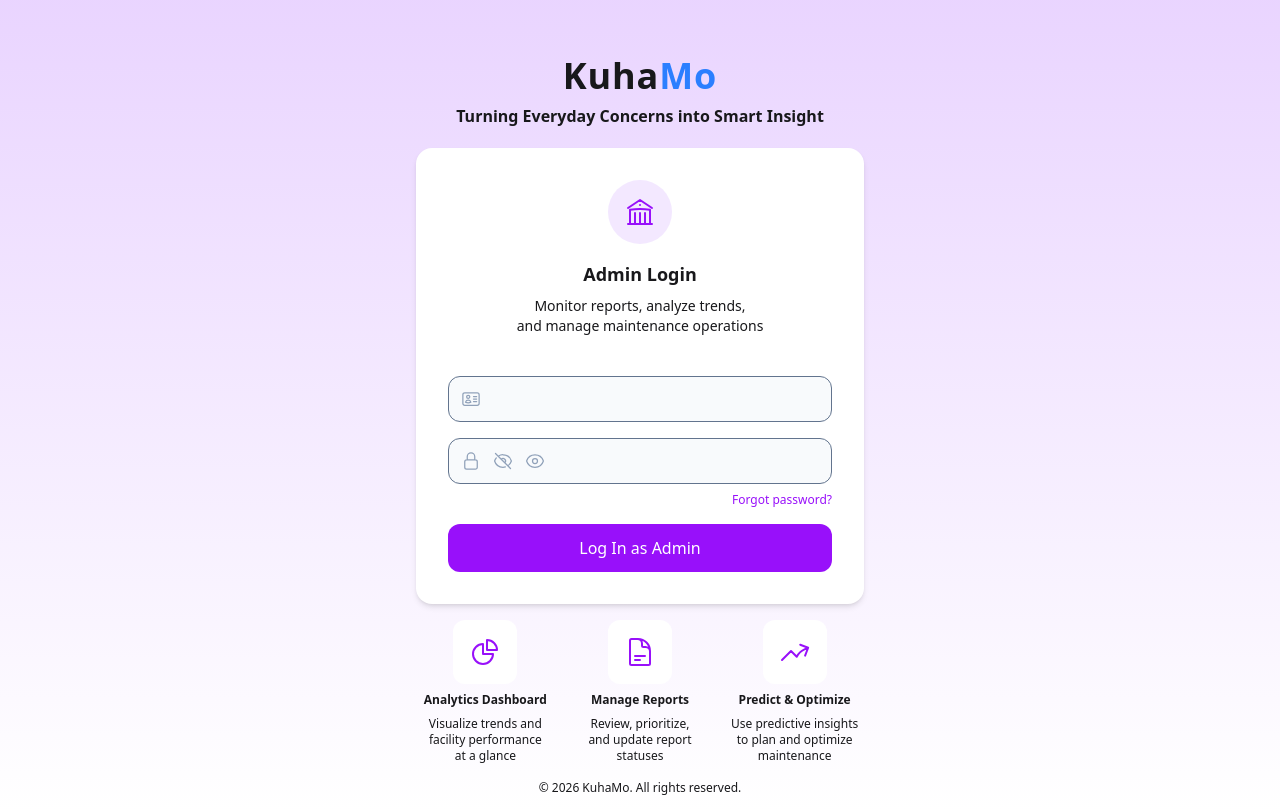
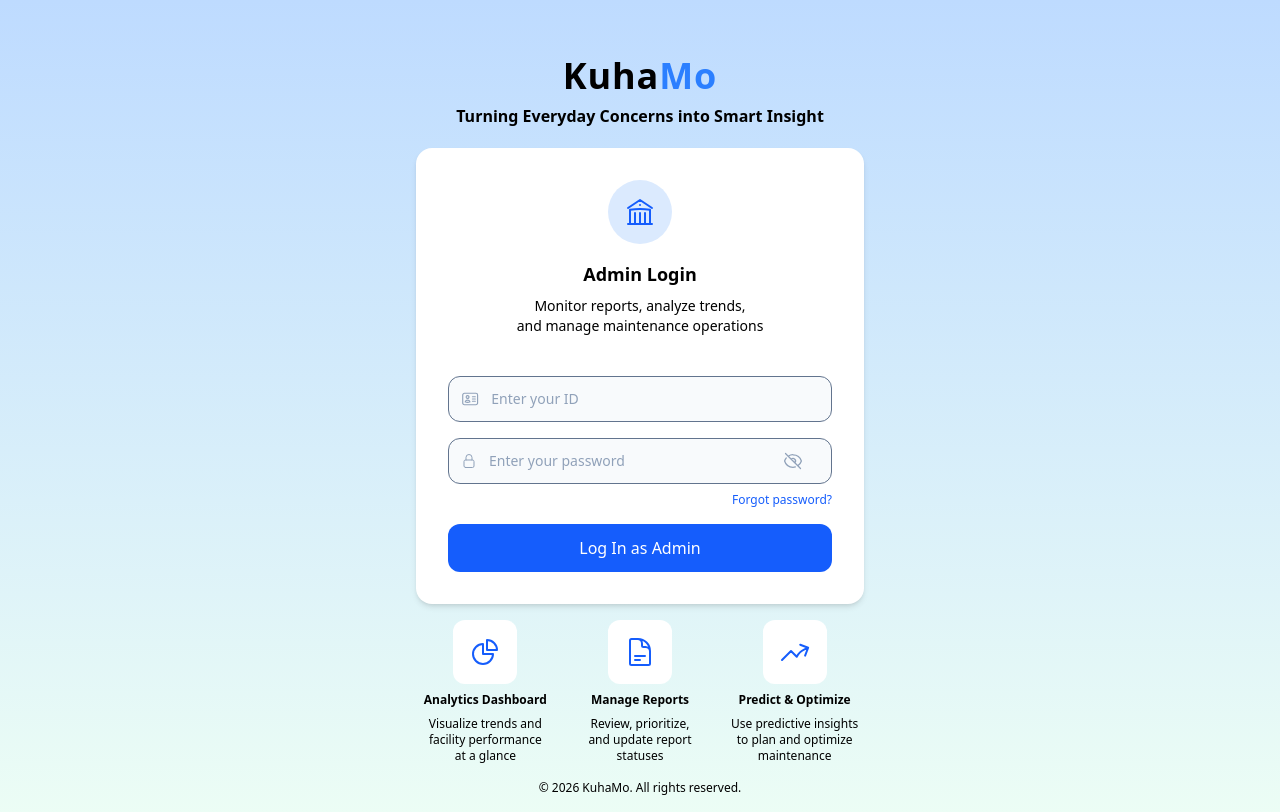
Before and after one commit to sjane16/KuhaMo, a Django app: page /auth/admin_login/ in a window 1280 px wide. Run offline with Django 5.2, Linux system fonts and the light colour scheme; some libraries are stand-ins or nearby versions; some web fonts are replaced.

Commit message:
Connected splash screen to login page with working backend

```diff
--- a/accounts/templates/accounts/admin_login.html
+++ b/accounts/templates/accounts/admin_login.html
@@ -10,7 +10,7 @@
         <link rel="preconnect" href="https://fonts.gstatic.com" crossorigin>
         <link href="https://fonts.googleapis.com/css2?family=DynaPuff:wght@400..700&family=Inter:ital,opsz,wght@0,14..32,100..900;1,14..32,100..900&family=Modak&family=Poppins:ital,wght@0,100;0,200;0,300;0,400;0,500;0,600;0,700;0,800;0,900;1,100;1,200;1,300;1,400;1,500;1,600;1,700;1,800;1,900&display=swap" rel="stylesheet">
     </head>
-    <body class="bg-gradient-to-t from-fuschia-400 to-purple-200 min-h-screen flex flex-col items-center justify-start pt-14 p-4 font-poppins">
+    <body class="bg-gradient-to-t from-emerald-50 to-blue-200 min-h-screen flex flex-col items-center justify-start pt-14 p-4 text-black font-poppins">
         <div class="login_title">
             <img>
             <div class="flex flex-wrap text-center justify-center">
@@ -21,8 +21,9 @@
         </div>
         <form method="POST" class="bg-white p-8 rounded-2xl shadow-md w-full max-w-md mb-4">
             {% csrf_token %}
+
             <div class="flex flex-col items-center text-center mb-10">
-                <div class="flex items-center justify-center w-16 h-16 bg-purple-100 text-purple-600 rounded-full mb-4">
+                <div class="flex items-center justify-center w-16 h-16 bg-blue-100 text-blue-600 rounded-full mb-4">
                     <svg xmlns="http://www.w3.org/2000/svg" fill="none" viewBox="0 0 24 24" stroke-width="1.5" stroke="currentColor" class="w-8 h-8">
                         <path stroke-linecap="round" stroke-linejoin="round" d="M12 21v-8.25M15.75 21v-8.25M8.25 21v-8.25M3 9l9-6 9 6m-1.5 12V10.332A48.36 48.36 0 0 0 12 9.75c-2.551 0-5.056.2-7.5.582V21M3 21h18M12 6.75h.008v.008H12V6.75Z" />
                     </svg>
@@ -30,6 +31,28 @@
                 <h1 class="text-lg font-semibold">Admin Login</h1>
                 <p class="text-sm pt-2">Monitor reports, analyze trends, <br> and manage maintenance operations</p>
             </div>
+
+            {% if messages %}
+                <div class="mt-6 mb-6 ">
+                    {% for message in messages %}
+                        <div class="flex items-center border p-3 rounded-xl text-sm {% if message.tags == 'error' %}bg-red-200 border-red-600 text-red-700{% else %}bg-green-200 border-green-600 text-green-700{% endif %} shadow-md animate-pulse">
+
+                            {% if message.tags == 'error' %}
+                            <svg xmlns="http://www.w3.org/2000/svg" fill="none" viewBox="0 0 24 24" stroke-width="1.5" stroke="currentColor" class="w-5 h-5 text-red-700 mr-1">
+                                <path stroke-linecap="round" stroke-linejoin="round" d="M12 9v3.75m9-.75a9 9 0 1 1-18 0 9 9 0 0 1 18 0Zm-9 3.75h.008v.008H12v-.008Z" />
+                            </svg>
+
+                            {% else %}
+                            <svg xmlns="http://www.w3.org/2000/svg" fill="none" viewBox="0 0 24 24" stroke-width="1.5" stroke="currentColor" class="w-5 h-5 text-green-700 mr-1">
+                                <path stroke-linecap="round" stroke-linejoin="round" d="M9 12.75 11.25 15 15 9.75M21 12a9 9 0 1 1-18 0 9 9 0 0 1 18 0Z" />
+                            </svg>
+                            {% endif %}
+                            <span class="font-medium">{{message}}</span>
+                        </div>
+                    {% endfor %}
+                </div>
+            {% endif %}
+
             <div class="login_id">
                 <div class="flex items-center w-full p-3 bg-slate-50 border border-slate-500 rounded-xl focus-within:ring-2 focus-within:ring-purple-100 transition mb-4">
                     <svg xmlns="http://www.w3.org/2000/svg" fill="none" viewBox="0 0 24 24" stroke-width="1.5" stroke="currentColor" class="w-5 h-5 text-slate-400 mr-3">
@@ -46,25 +69,28 @@
 
                     {{form.admin_password}}
 
-                    <svg xmlns="http://www.w3.org/2000/svg" id="slash_eye_icon" fill="none" viewBox="0 0 24 24" stroke-width="1.5" stroke="currentColor" class="w-5 h-5 text-slate-400 mr-3">
+                <button type="button" id="eye_toggle_btn" class="focus:outline-none cursor-pointer select-none flex items-center justify-center ml-2 mr-1">
+
+                    <svg xmlns="http://www.w3.org/2000/svg" id="slash_eye_icon" fill="none" viewBox="0 0 24 24" stroke-width="1.5" stroke="currentColor" class="w-5 h-5 text-slate-400 mr-3 transition">
                         <path stroke-linecap="round" stroke-linejoin="round" d="M3.98 8.223A10.477 10.477 0 0 0 1.934 12C3.226 16.338 7.244 19.5 12 19.5c.993 0 1.953-.138 2.863-.395M6.228 6.228A10.451 10.451 0 0 1 12 4.5c4.756 0 8.773 3.162 10.065 7.498a10.522 10.522 0 0 1-4.293 5.774M6.228 6.228 3 3m3.228 3.228 3.65 3.65m7.894 7.894L21 21m-3.228-3.228-3.65-3.65m0 0a3 3 0 1 0-4.243-4.243m4.242 4.242L9.88 9.88" />
                     </svg>
 
-                    <svg xmlns="http://www.w3.org/2000/svg" id="open_eye_icon" fill="none" viewBox="0 0 24 24" stroke-width="1.5" stroke="currentColor" class="w-5 h-5 text-slate-400 mr-3">
+                    <svg xmlns="http://www.w3.org/2000/svg" id="open_eye_icon" fill="none" viewBox="0 0 24 24" stroke-width="1.5" stroke="currentColor" class="w-5 h-5 text-slate-400 mr-3 transition hidden">
                         <path stroke-linecap="round" stroke-linejoin="round" d="M2.036 12.322a1.012 1.012 0 0 1 0-.639C3.423 7.51 7.36 4.5 12 4.5c4.638 0 8.573 3.007 9.963 7.178.07.207.07.431 0 .639C20.577 16.49 16.64 19.5 12 19.5c-4.638 0-8.573-3.007-9.963-7.178Z" />
                         <path stroke-linecap="round" stroke-linejoin="round" d="M15 12a3 3 0 1 1-6 0 3 3 0 0 1 6 0Z" />
                     </svg>
+                </button>
                 </div>
             </div>
                 <p class="text-right mb-4">
-                    <a href="#" class="text-xs text-purple-600 hover:underline transition">Forgot password?</a>
+                    <a href="#" class="text-xs text-blue-600 hover:underline transition">Forgot password?</a>
                 </p>
-            <button class="w-full bg-purple-600 p-3 rounded-xl text-white" type="submit">Log In as Admin</button>
+            <button class="w-full bg-blue-600 p-3 rounded-xl text-white" type="submit">Log In as Admin</button>
         </form>
         <div class="grid grid-cols-3 gap-4 w-full max-w-md mx-auto mb-4">
             <div class="flex flex-col text-center items-center">
                 <div class="flex items-center justify-center bg-white w-16 h-16 rounded-xl mb-2">
-                    <svg xmlns="http://www.w3.org/2000/svg" fill="none" viewBox="0 0 24 24" stroke-width="1.5" stroke="currentColor" class="text-purple-600 w-8 h-8">
+                    <svg xmlns="http://www.w3.org/2000/svg" fill="none" viewBox="0 0 24 24" stroke-width="1.5" stroke="currentColor" class="text-blue-600 w-8 h-8">
                         <path stroke-linecap="round" stroke-linejoin="round" d="M10.5 6a7.5 7.5 0 1 0 7.5 7.5h-7.5V6Z" />
                         <path stroke-linecap="round" stroke-linejoin="round" d="M13.5 10.5H21A7.5 7.5 0 0 0 13.5 3v7.5Z" />
                     </svg>
@@ -74,7 +100,7 @@
             </div>
             <div class="flex flex-col text-center items-center">
                 <div class="flex items-center justify-center bg-white w-16 h-16 rounded-xl mb-2">
-                    <svg xmlns="http://www.w3.org/2000/svg" fill="none" viewBox="0 0 24 24" stroke-width="1.5" stroke="currentColor" class="text-purple-600 w-8 h-8">
+                    <svg xmlns="http://www.w3.org/2000/svg" fill="none" viewBox="0 0 24 24" stroke-width="1.5" stroke="currentColor" class="text-blue-600 w-8 h-8">
                         <path stroke-linecap="round" stroke-linejoin="round" d="M19.5 14.25v-2.625a3.375 3.375 0 0 0-3.375-3.375h-1.5A1.125 1.125 0 0 1 13.5 7.125v-1.5a3.375 3.375 0 0 0-3.375-3.375H8.25m0 12.75h7.5m-7.5 3H12M10.5 2.25H5.625c-.621 0-1.125.504-1.125 1.125v17.25c0 .621.504 1.125 1.125 1.125h12.75c.621 0 1.125-.504 1.125-1.125V11.25a9 9 0 0 0-9-9Z" />
                     </svg>
                 </div>
@@ -83,7 +109,7 @@
             </div>
             <div class="flex flex-col text-center items-center">
                 <div class="flex items-center justify-center bg-white rounded-xl w-16 h-16 mb-2">
-                    <svg xmlns="http://www.w3.org/2000/svg" fill="none" viewBox="0 0 24 24" stroke-width="1.5" stroke="currentColor" class="text-purple-600 w-8 h-8">
+                    <svg xmlns="http://www.w3.org/2000/svg" fill="none" viewBox="0 0 24 24" stroke-width="1.5" stroke="currentColor" class="text-blue-600 w-8 h-8">
                         <path stroke-linecap="round" stroke-linejoin="round" d="M2.25 18 9 11.25l4.306 4.306a11.95 11.95 0 0 1 5.814-5.518l2.74-1.22m0 0-5.94-2.281m5.94 2.28-2.28 5.941" />
                     </svg>
                 </div>
@@ -94,5 +120,29 @@
         <footer>
             <p class="text-xs">&copy; 2026 KuhaMo. All rights reserved.</p>
         </footer>
+        <script>
+
+            const passwordTextfield = document.getElementById('admin_password_field');
+            const toggleButton = document.getElementById('eye_toggle_btn');
+            const slashEye = document.getElementById('slash_eye_icon');
+            const openEye = document.getElementById('open_eye_icon');
+
+            toggleButton.addEventListener('click', function() {
+
+                if(!slashEye.classList.contains('hidden')){
+
+                    passwordTextfield.type = 'text';
+
+                    slashEye.classList.add('hidden');
+                    openEye.classList.remove('hidden');
+                }else{
+
+                    passwordTextfield.type = 'password';
+
+                    openEye.classList.add('hidden');
+                    slashEye.classList.remove('hidden');
+                }
+            })
+        </script>
     </body>
 </html>
--- a/accounts/templates/accounts/index.html
+++ b/accounts/templates/accounts/index.html
@@ -88,7 +88,7 @@
               Report issues, track status, and get AI assistance.
             </p>
             <a
-              href="/report"
+              href="{% url 'student_login' %}"
               class="group mt-2 px-4 py-2 bg-blue-600 hover:bg-blue-700 active:scale-95 text-white rounded-xl text-sm inline-flex w-full justify-between items-center transition"
             >
               Enter as User
@@ -116,7 +116,7 @@
               Monitor reports, analyze trends, and manage operations.
             </p>
             <a
-              href="/report"
+              href="{% url 'admin_login' %}"
               class="group mt-2 px-4 py-2 bg-blue-600 hover:bg-blue-700 active:scale-95 text-white rounded-xl text-sm inline-flex w-full justify-between items-center transition"
             >
               Enter as Admin
--- a/accounts/views.py
+++ b/accounts/views.py
@@ -1,10 +1,65 @@
-from django.shortcuts import render
-
-def student_login(request):
-    return render(request, 'accounts/student_login.html')
-
-def admin_login(request):
-    return render(request, 'accounts/admin_login.html')
+from django.shortcuts import render, redirect
+from .forms import StudentLogin, AdminLogin
+from django.contrib.auth import authenticate, login
+from django.contrib import messages
+from django.contrib.messages import get_messages
 
 def splash_screen(request):
     return render(request, 'accounts/index.html')
+
+def student_login(request):
+    if request.method == 'POST':
+        form = StudentLogin(data = request.POST)
+        if form.is_valid():
+            student_id = form.cleaned_data.get('student_id')
+            student_password = form.cleaned_data.get('student_password')
+            user = authenticate(username=student_id, password=student_password)
+
+            if user is not None:
+                login(request, user)
+                messages.success(request,"Welcome back, student!")
+                return redirect('/student_dashboard')
+            else:
+                storage = get_messages(request)
+                storage.used = True
+                messages.error(request, "Invalid student ID or password")
+        else:
+            storage = get_messages(request)
+            storage.used = True
+            messages.error(request, "Invalid student ID or password")
+    else:
+        form = StudentLogin()
+
+    return render(request, 'accounts/student_login.html', {'form': form})
+
+def admin_login(request):
+    if request.method == 'POST':
+        form = AdminLogin(data = request.POST)
+
+        if form.is_valid():
+            admin_id = form.cleaned_data.get('admin_id')
+            admin_password = form.cleaned_data.get('admin_password')
+            user = authenticate(username=admin_id, password=admin_password)
+
+            if user is not None:
+
+                if user.is_staff or user.is_superuser:
+                    login(request, user)
+                    messages.success(request,"Welcome back, admin!")
+                    return redirect('/admin_dashboard')
+                else:
+                    storage = get_messages(request)
+                    storage.used = True
+                    messages.error(request, "Invalid ID or password")
+            else:
+                storage = get_messages(request)
+                storage.used = True
+                messages.error(request, "Invalid ID or password")
+        else:
+            storage = get_messages(request)
+            storage.used = True
+            messages.error(request, "Invalid ID or password")
+    else:
+        form = AdminLogin()
+
+    return render(request, 'accounts/admin_login.html', {'form':form})
--- a/theme/static/css/dist/styles.css
+++ b/theme/static/css/dist/styles.css
@@ -8,7 +8,14 @@
     --font-serif: ui-serif, Georgia, Cambria, "Times New Roman", Times, serif;
     --font-mono: ui-monospace, SFMono-Regular, Menlo, Monaco, Consolas, "Liberation Mono",
       "Courier New", monospace;
+    --color-red-100: oklch(93.6% 0.032 17.717);
+    --color-red-200: oklch(88.5% 0.062 18.334);
+    --color-red-600: oklch(57.7% 0.245 27.325);
+    --color-red-700: oklch(50.5% 0.213 27.518);
     --color-green-100: oklch(96.2% 0.044 156.743);
+    --color-green-200: oklch(92.5% 0.084 155.995);
+    --color-green-600: oklch(62.7% 0.194 149.214);
+    --color-green-700: oklch(52.7% 0.154 150.069);
     --color-emerald-50: oklch(97.9% 0.021 166.113);
     --color-blue-50: oklch(97% 0.014 254.604);
     --color-blue-100: oklch(93.2% 0.032 255.585);
@@ -17,8 +24,6 @@
     --color-blue-600: oklch(54.6% 0.245 262.881);
     --color-blue-700: oklch(48.8% 0.243 264.376);
     --color-purple-100: oklch(94.6% 0.033 307.174);
-    --color-purple-200: oklch(90.2% 0.063 306.703);
-    --color-purple-600: oklch(55.8% 0.288 302.321);
     --color-slate-50: oklch(98.4% 0.003 247.858);
     --color-slate-400: oklch(70.4% 0.04 256.788);
     --color-slate-500: oklch(55.4% 0.046 257.417);
@@ -64,6 +69,7 @@
     --radius-2xl: 1rem;
     --radius-3xl: 1.5rem;
     --radius-4xl: 2rem;
+    --animate-pulse: pulse 2s cubic-bezier(0.4, 0, 0.6, 1) infinite;
     --blur-md: 12px;
     --default-transition-duration: 150ms;
     --default-transition-timing-function: cubic-bezier(0.4, 0, 0.2, 1);
@@ -595,6 +601,9 @@
   .mt-4 {
     margin-top: calc(var(--spacing) * 4);
   }
+  .mt-6 {
+    margin-top: calc(var(--spacing) * 6);
+  }
   .mt-10 {
     margin-top: calc(var(--spacing) * 10);
   }
@@ -606,6 +615,9 @@
   }
   .mr-1 {
     margin-right: calc(var(--spacing) * 1);
+  }
+  .mr-2 {
+    margin-right: calc(var(--spacing) * 2);
   }
   .mr-3 {
     margin-right: calc(var(--spacing) * 3);
@@ -685,6 +697,10 @@
   .inline-flex {
     display: inline-flex;
   }
+  .size-6 {
+    width: calc(var(--spacing) * 6);
+    height: calc(var(--spacing) * 6);
+  }
   .h-4 {
     height: calc(var(--spacing) * 4);
   }
@@ -769,6 +785,9 @@
   .-translate-y-1\/2 {
     --tw-translate-y: calc(calc(1 / 2 * 100%) * -1);
     translate: var(--tw-translate-x) var(--tw-translate-y);
+  }
+  .animate-pulse {
+    animation: var(--animate-pulse);
   }
   .cursor-pointer {
     cursor: pointer;
@@ -875,6 +894,12 @@
   .border-gray-200 {
     border-color: var(--color-gray-200);
   }
+  .border-green-600 {
+    border-color: var(--color-green-600);
+  }
+  .border-red-600 {
+    border-color: var(--color-red-600);
+  }
   .border-slate-500 {
     border-color: var(--color-slate-500);
   }
@@ -892,6 +917,9 @@
   }
   .bg-gray-200 {
     background-color: var(--color-gray-200);
+  }
+  .bg-green-200 {
+    background-color: var(--color-green-200);
   }
   .bg-primary\/10 {
     background-color: var(--color-primary);
@@ -901,11 +929,11 @@
       background-color: color-mix(in oklab, var(--color-primary) 10%, transparent);
     }
   }
-  .bg-purple-100 {
-    background-color: var(--color-purple-100);
-  }
-  .bg-purple-600 {
-    background-color: var(--color-purple-600);
+  .bg-red-100 {
+    background-color: var(--color-red-100);
+  }
+  .bg-red-200 {
+    background-color: var(--color-red-200);
   }
   .bg-slate-50 {
     background-color: var(--color-slate-50);
@@ -946,10 +974,6 @@
   }
   .to-blue-200 {
     --tw-gradient-to: var(--color-blue-200);
-    --tw-gradient-stops: var(--tw-gradient-via-stops, var(--tw-gradient-position), var(--tw-gradient-from) var(--tw-gradient-from-position), var(--tw-gradient-to) var(--tw-gradient-to-position));
-  }
-  .to-purple-200 {
-    --tw-gradient-to: var(--color-purple-200);
     --tw-gradient-stops: var(--tw-gradient-via-stops, var(--tw-gradient-position), var(--tw-gradient-from) var(--tw-gradient-from-position), var(--tw-gradient-to) var(--tw-gradient-to-position));
   }
   .object-contain {
@@ -1122,11 +1146,17 @@
   .text-gray-900 {
     color: var(--color-gray-900);
   }
+  .text-green-700 {
+    color: var(--color-green-700);
+  }
   .text-primary {
     color: var(--color-primary);
   }
-  .text-purple-600 {
-    color: var(--color-purple-600);
+  .text-red-600 {
+    color: var(--color-red-600);
+  }
+  .text-red-700 {
+    color: var(--color-red-700);
   }
   .text-slate-400 {
     color: var(--color-slate-400);
@@ -1797,6 +1827,11 @@
   syntax: "*";
   inherits: false;
   initial-value: 1;
+}
+@keyframes pulse {
+  50% {
+    opacity: 0.5;
+  }
 }
 @layer properties {
   @supports ((-webkit-hyphens: none) and (not (margin-trim: inline))) or ((-moz-orient: inline) and (not (color:rgb(from red r g b)))) {
```
Also changed, not shown: accounts/templates/accounts/student_login.html (+24 -2 lines).
